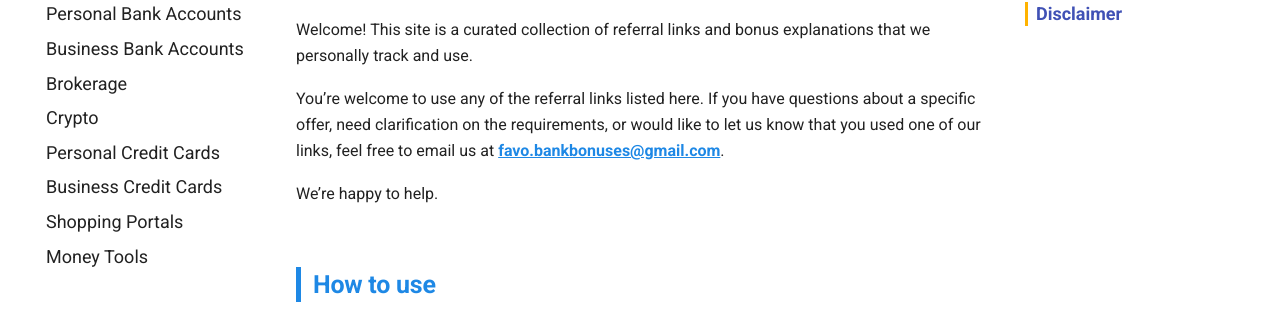
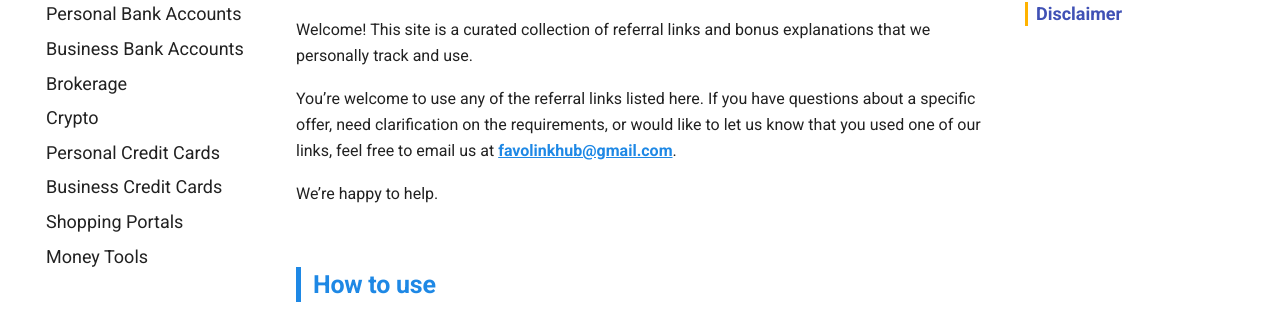
Before and after one commit to whispersofzephyr/favolinkhub-site, an MkDocs documentation site: the page built from docs/index.md, in a window 1280 px wide and 925 px high. Shown: the part 271-596 px from the top of the window. Built offline with MkDocs 1.6.1 and Material for MkDocs 9.7.7, drawn with Linux system fonts in a browser that asks for light colours.

Commit message:
Update index.md

```diff
--- a/docs/index.md
+++ b/docs/index.md
@@ -2,7 +2,7 @@
 
 Welcome! This site is a curated collection of referral links and bonus explanations that we personally track and use.
 
-You’re welcome to use any of the referral links listed here. If you have questions about a specific offer, need clarification on the requirements, or would like to let us know that you used one of our links, feel free to email us at [**favo.bankbonuses@gmail.com**](mailto:favo.bankbonuses@gmail.com).
+You’re welcome to use any of the referral links listed here. If you have questions about a specific offer, need clarification on the requirements, or would like to let us know that you used one of our links, feel free to email us at [**favolinkhub@gmail.com**](mailto:favolinkhub@gmail.com).
 
 We’re happy to help.
 
```
